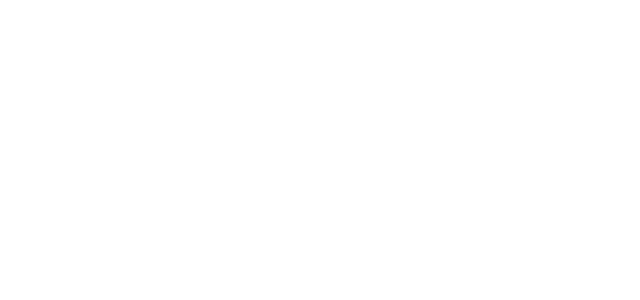
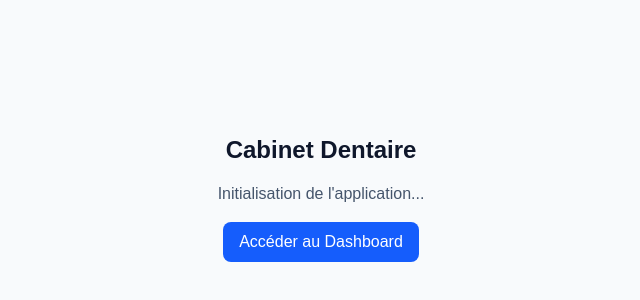
Before and after one commit to Mohand2320/next-supabase-app, a Next.js app: page / in a window 1280 px wide. Before the commit this address had no page. Shown: the part 202-502 px from the top of the page, without its empty margins (319-959 px from the left). Built offline with nearby package versions, Linux system fonts and the light colour scheme.

Commit message:
debug: simplify root page and add manual link

```diff
--- a/src/app/page.tsx
+++ b/src/app/page.tsx
@@ -1,5 +1,13 @@
-import { redirect } from 'next/navigation';
-
 export default function Home() {
-  redirect('/dashboard');
+  return (
+    <div className="flex min-h-screen items-center justify-center bg-slate-50 p-6 text-center">
+      <div className="space-y-4">
+        <h1 className="text-2xl font-bold text-slate-900">Cabinet Dentaire</h1>
+        <p className="text-slate-600">Initialisation de l&apos;application...</p>
+        <a href="/dashboard" className="inline-block px-4 py-2 bg-blue-600 text-white rounded-lg hover:bg-blue-700 transition-colors">
+          Accéder au Dashboard
+        </a>
+      </div>
+    </div>
+  );
 }
```
